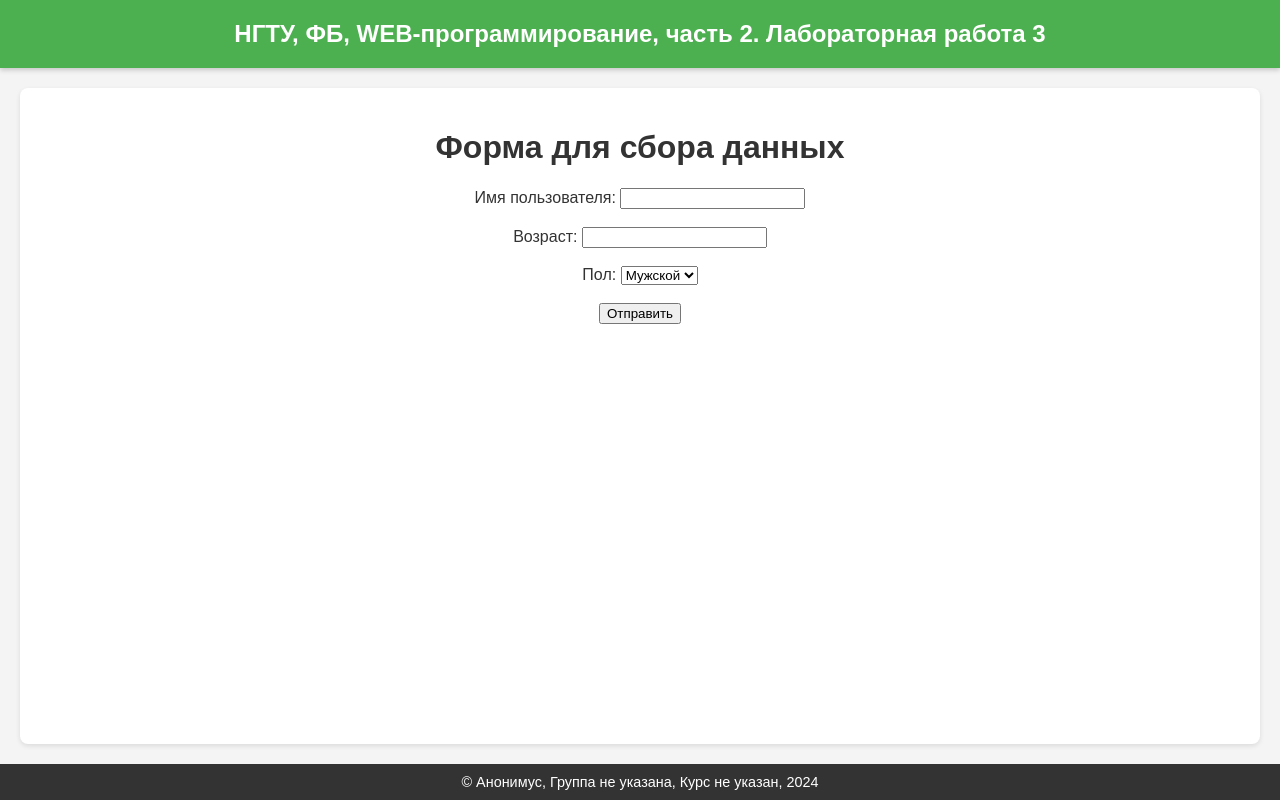
After one commit to SlonExtra/web--programming-labs-2, a Flask app: page /lab3/form1 in a window 1280 px wide. The commit adds this page. Run offline with Flask 3, Linux system fonts and the light colour scheme.

Commit message:
Форма + коррект

```diff
--- a/lab3.py
+++ b/lab3.py
@@ -24,3 +24,21 @@ def clear_cookies():
     response.delete_cookie('age')
     response.delete_cookie('name_color')
     return response
+
+from flask import Blueprint, render_template, request, url_for
+
+lab3 = Blueprint('lab3', __name__)
+
+@lab3.route('/lab3/form1', methods=['GET', 'POST'])
+def form1():
+    if request.method == 'POST':
+        user = request.form.get('user')
+        age = request.form.get('age')
+        sex = request.form.get('sex')
+
+        # Преобразование пола на русский язык
+        sex_ru = 'Мужской' if sex == 'male' else 'Женский'
+
+        return render_template('lab3/form1.html', user=user, age=age, sex_ru=sex_ru)
+
+    return render_template('lab3/form1.html')
--- /dev/null
+++ b/templates/lab3/form1.html
@@ -0,0 +1,30 @@
+<!-- templates/lab3/form1.html -->
+{% extends "base.html" %}
+
+{% block lab %}Лабораторная работа 3{% endblock %}
+
+{% block content %}
+    <h1>Форма для сбора данных</h1>
+    <form method="POST">
+        <label for="user">Имя пользователя:</label>
+        <input type="text" id="user" name="user" required><br><br>
+
+        <label for="age">Возраст:</label>
+        <input type="number" id="age" name="age" required><br><br>
+
+        <label for="sex">Пол:</label>
+        <select id="sex" name="sex" required>
+            <option value="male">Мужской</option>
+            <option value="female">Женский</option>
+        </select><br><br>
+
+        <input type="submit" value="Отправить">
+    </form>
+
+    {% if user %}
+        <h2>Привет, {{ user }}!</h2>
+        <p>Ваш возраст: {{ age }}</p>
+        <p>Ваш пол: {{ sex_ru }}</p>
+        <a href="{{ url_for('lab3.form1') }}">Заново</a>
+    {% endif %}
+{% endblock %}
```
Also changed, not shown: templates/lab3/lab3.html (+7 -1 lines).
